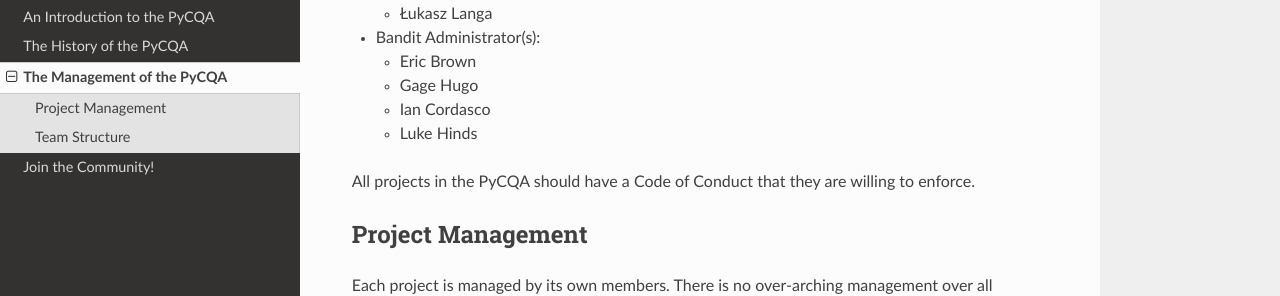
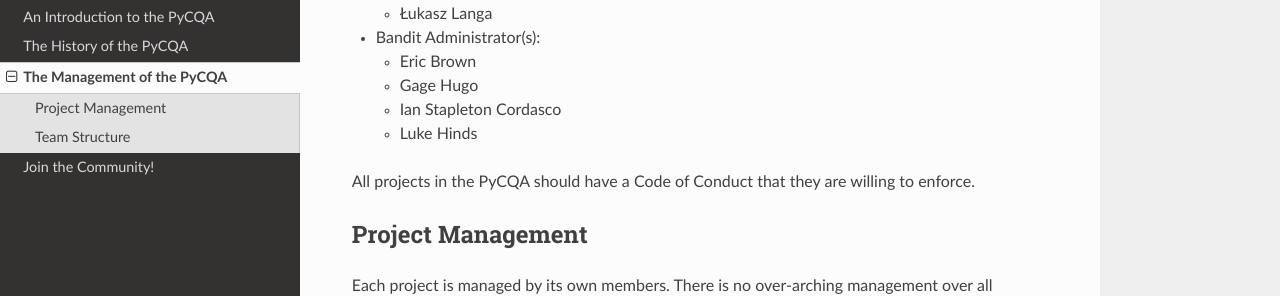
Before and after one commit to PyCQA/meta, a Sphinx documentation site: the page built from source/management.rst, in a window 1280 px wide and 900 px high, scrolled down 528 px. Shown: the part 158-454 px from the top of the window. Built offline with Sphinx 7.4.7 and the Read the Docs theme 2.0.0, drawn with Linux system fonts in a browser that asks for light colours.

Commit message:
Apply suggestions from code review
Co-Authored-By: Ian Stapleton Cordasco <graffatcolmingov@gmail.com>

```diff
--- a/source/introduction.rst
+++ b/source/introduction.rst
@@ -53,7 +53,7 @@
 
   * `Gage Hugo <https://github.com/ghugo>`_
 
-  * `Ian Cordasco <https://github.com/sigmavirus24>`_
+  * `Ian Stapleton Cordasco <https://github.com/sigmavirus24>`_
 
   * `Luke Hinds <https://github.com/lukehinds>`_
 
--- a/source/management.rst
+++ b/source/management.rst
@@ -45,7 +45,7 @@
 
   * Eric Brown
   * Gage Hugo
-  * Ian Cordasco
+  * Ian Stapleton Cordasco
   * Luke Hinds
 
 All projects in the PyCQA should have a Code of Conduct that they are willing
```
